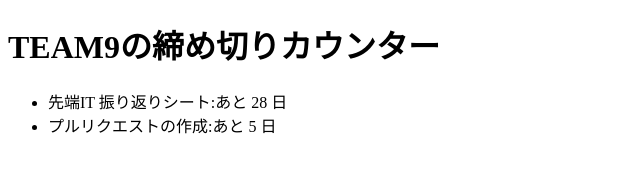
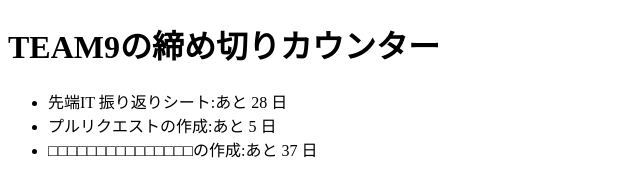
Before and after one commit to neec-sentan-it-2026/team09-deadline, a website: page public/index.html in a window 1280 px wide. Shown: the whole page, without its empty margins (0-640 px from the left). Drawn offline with Linux system fonts and the light colour scheme.

Commit message:
もう一件の締め切りデータの追加

```diff
--- a/public/index.html
+++ b/public/index.html
@@ -13,6 +13,7 @@
     const deadlines = [
       { name: '先端IT 振り返りシート', date: '2026-12-25' },
       { name: 'プルリクエストの作成',date:'2026-12-2'},
+      { name: '□□□□□□□□□□□□□□□の作成',date:'2026-12-34'},
     ];
     const list = document.getElementById('list');
     for (const d of deadlines) {
```
